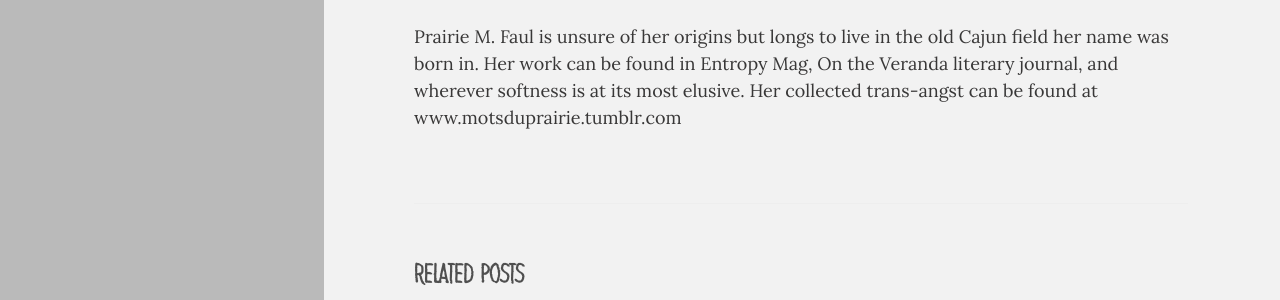
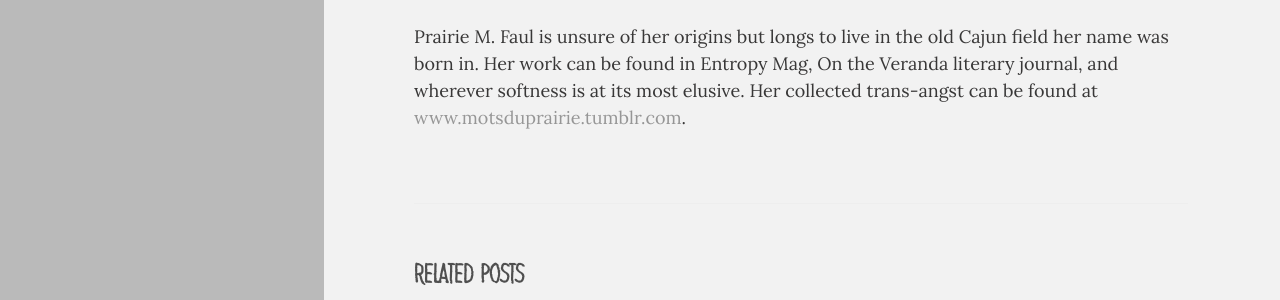
Before and after one commit to inferiorplanets/inferiorplanets.github.io, a Jekyll site: the page built from _posts/issue2/2016-05-13-faul.md, in a window 1280 px wide and 900 px high, scrolled down 2853 px. Shown: the part 296-596 px from the top of the window. Built offline with Jekyll 4.4.1, drawn with Linux system fonts in a browser that asks for light colours; some web fonts are replaced; part of the change alters nothing that is shown.

```diff
--- a/_posts/issue2/2016-05-13-faul.md
+++ b/_posts/issue2/2016-05-13-faul.md
@@ -129,4 +129,4 @@ an essence flickering hungrily and its shadowy facade <br>
 ___
 
 Prairie M. Faul is unsure of her origins but longs to live in the old Cajun field her name was born in. Her work can be found in Entropy Mag, On the Veranda literary journal, and wherever softness is at its most elusive.
-Her collected trans-angst can be found at www.motsduprairie.tumblr.com
+Her collected trans-angst can be found at [www.motsduprairie.tumblr.com](www.motsduprairie.tumblr.com).
```
